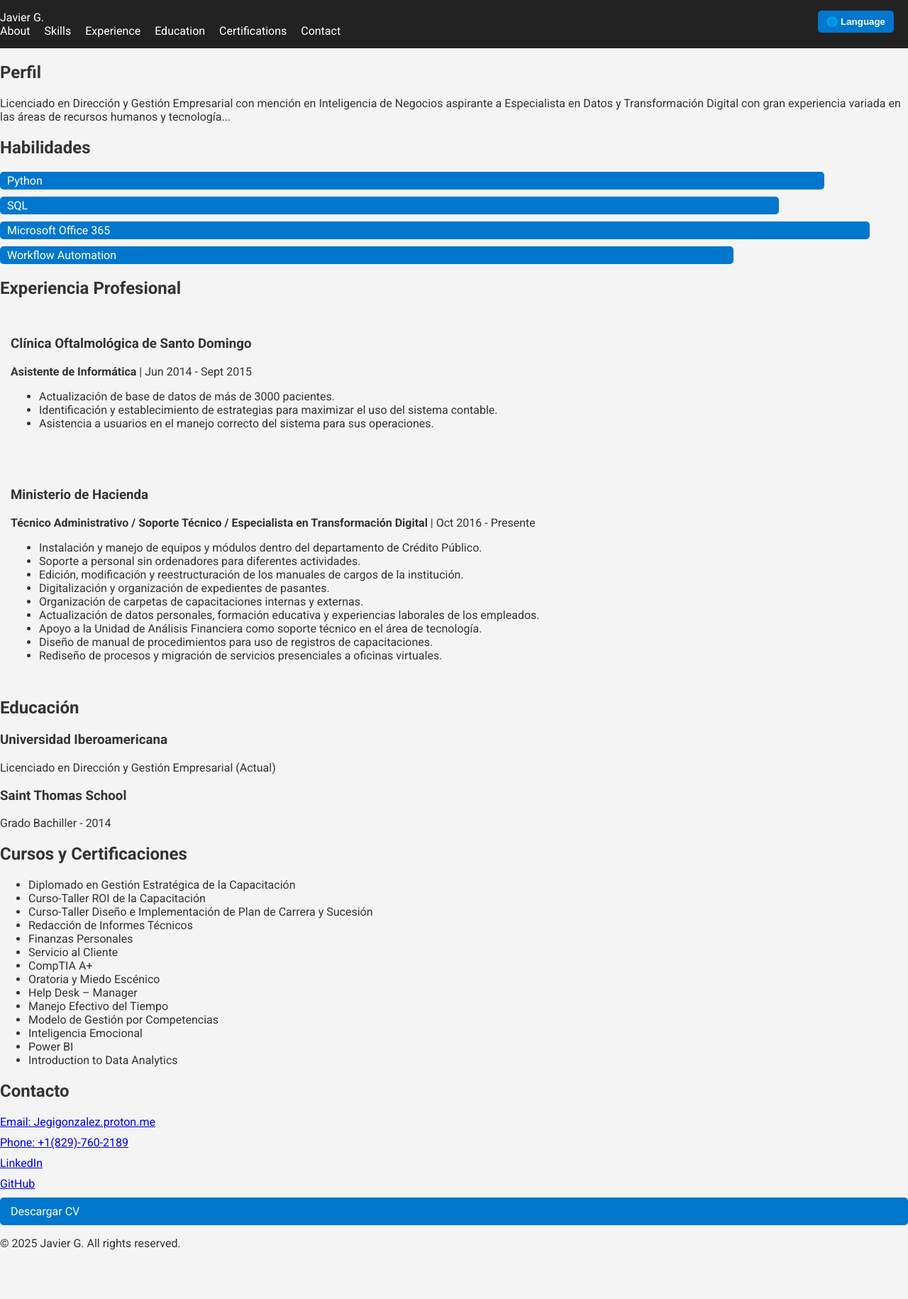
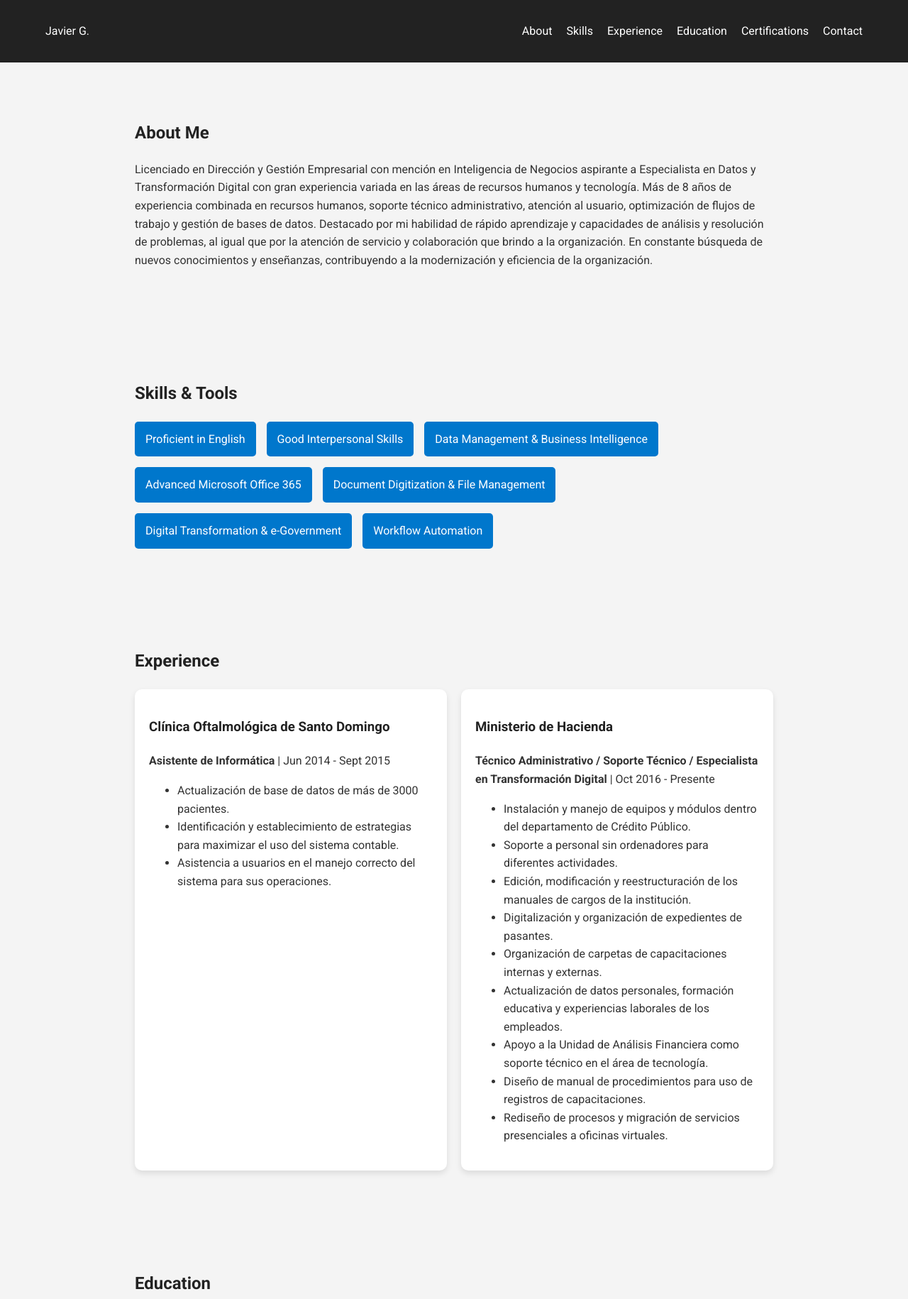
Before and after one commit to JavierEGI/JavierGPortfolio, a plain HTML site: page index.html in a window 1280 px wide. Shown: the top 1830 px of the page at 71% size. Before the commit the page ends 1777 px from the top, so only its background shows below. Drawn offline with Linux system fonts and the light colour scheme.

Commit message:
Revert back

```diff
--- a/index.html
+++ b/index.html
@@ -1,12 +1,13 @@
 
 <!DOCTYPE html>
-<html lang="es">
+<html lang="en">
 <head>
     <meta charset="UTF-8">
     <meta name="viewport" content="width=device-width, initial-scale=1.0">
     <title>Javier G. Portfolio</title>
     <link rel="stylesheet" href="style.css">
     <link href="https://fonts.googleapis.com/css2?family=Roboto:wght@400;700&display=swap" rel="stylesheet">
+    <link rel="stylesheet" href="https://cdnjs.cloudflare.com/ajax/libs/font-awesome/6.5.0/css/all.min.css">
 </head>
 <body>
     <header>
@@ -21,40 +22,31 @@
                 <li><a href="#contact">Contact</a></li>
             </ul>
         </nav>
-<div id="language-selector">
-  <button id="lang-button">🌐 Language</button>
-  <div id="lang-dropdown" class="dropdown-content">
-    <div class="lang-option" data-lang="en">🇺🇸 English</div>
-    <div class="lang-option" data-lang="es">🇪🇸 Español</div>
-    <div class="lang-option" data-lang="zh">🇨🇳 中文</div>
-    <div class="lang-option" data-lang="hi">🇮🇳 हिन्दी</div>
-    <div class="lang-option" data-lang="ar">🇸🇦 العربية</div>
-    <div class="lang-option" data-lang="fr">🇫🇷 Français</div>
-    <div class="lang-option" data-lang="ru">🇷🇺 Русский</div>
-    <div class="lang-option" data-lang="pt">🇵🇹 Português</div>
-    <div class="lang-option" data-lang="de">🇩🇪 Deutsch</div>
-    <div class="lang-option" data-lang="ja">🇯🇵 日本語</div>
-  </div>
-</div>
     </header>
 
     <section id="about">
-<h1>Perfil</h1>
-<p>Licenciado en Dirección y Gestión Empresarial con mención en Inteligencia de Negocios aspirante a Especialista en Datos y Transformación Digital con gran experiencia variada en las áreas de recursos humanos y tecnología...</p>
+        <h1>About Me</h1>
+        <p>Licenciado en Dirección y Gestión Empresarial con mención en Inteligencia de Negocios aspirante a Especialista en Datos y Transformación Digital con gran experiencia variada en las áreas de recursos humanos y tecnología.
+        Más de 8 años de experiencia combinada en recursos humanos, soporte técnico administrativo, atención al usuario, optimización de flujos de trabajo y gestión de bases de datos.
+        Destacado por mi habilidad de rápido aprendizaje y capacidades de análisis y resolución de problemas, al igual que por la atención de servicio y colaboración que brindo a la organización.
+        En constante búsqueda de nuevos conocimientos y enseñanzas, contribuyendo a la modernización y eficiencia de la organización.</p>
     </section>
 
     <section id="skills">
-<h2>Habilidades</h2>
+        <h2>Skills & Tools</h2>
         <div class="skills-container">
-<div class="skill-bar" data-skill="90%">Python</div>
-<div class="skill-bar" data-skill="85%">SQL</div>
-<div class="skill-bar" data-skill="95%">Microsoft Office 365</div>
-<div class="skill-bar" data-skill="80%">Workflow Automation</div>
+            <div class="skill">Proficient in English</div>
+            <div class="skill">Good Interpersonal Skills</div>
+            <div class="skill">Data Management & Business Intelligence</div>
+            <div class="skill">Advanced Microsoft Office 365</div>
+            <div class="skill">Document Digitization & File Management</div>
+            <div class="skill">Digital Transformation & e-Government</div>
+            <div class="skill">Workflow Automation</div>
         </div>
     </section>
 
     <section id="projects">
-<h2>Experiencia Profesional</h2>
+        <h2>Experience</h2>
         <div class="projects-container">
             <div class="project-card">
                 <h3>Clínica Oftalmológica de Santo Domingo</h3>
@@ -84,7 +76,7 @@
     </section>
 
     <section id="education">
-<h2>Educación</h2>
+        <h2>Education</h2>
         <div class="education-item">
             <h3>Universidad Iberoamericana</h3>
             <p>Licenciado en Dirección y Gestión Empresarial (Actual)</p>
@@ -96,7 +88,7 @@
     </section>
 
     <section id="certifications">
-<h2>Cursos y Certificaciones</h2>
+        <h2>Certifications & Courses</h2>
         <ul class="certifications-list">
             <li>Diplomado en Gestión Estratégica de la Capacitación</li>
             <li>Curso-Taller ROI de la Capacitación</li>
@@ -116,69 +108,18 @@
     </section>
 
     <section id="contact">
-<h2>Contacto</h2>
+        <h2>Contact</h2>
         <div class="contact-container">
             <a href="mailto:Jegigonzalez.proton.me">Email: Jegigonzalez.proton.me</a>
             <a href="tel:+18297602189">Phone: +1(829)-760-2189</a>
             <a href="https://www.linkedin.com/in/javieregi/" target="_blank">LinkedIn</a>
             <a href="https://github.com/JavierEGI" target="_blank">GitHub</a>
-<a href="JavierG_CV.pdf" download class="download-cv">Descargar CV</a>
+            <a href="JavierG_CV.pdf" download class="download-cv">Download CV</a>
         </div>
     </section>
 
     <footer>
         <p>&copy; 2025 Javier G. All rights reserved.</p>
     </footer>
-
-<script>
-// Smooth scroll
-document.querySelectorAll('nav a').forEach(anchor => {
-    anchor.addEventListener('click', function(e){
-        e.preventDefault();
-        document.querySelector(this.getAttribute('href')).scrollIntoView({behavior: 'smooth'});
-    });
-});
-
-// Animate skill bars
-const skillBars = document.querySelectorAll('.skill-bar');
-window.addEventListener('scroll', () => {
-    skillBars.forEach(bar => {
-        const rect = bar.getBoundingClientRect();
-        if(rect.top < window.innerHeight - 50){
-            bar.style.width = bar.dataset.skill;
-            bar.style.background = '#0077cc';
-            bar.style.color = '#fff';
-            bar.style.transition = 'width 2s ease-in-out';
-        }
-    });
-});
-
-// Language selector with flags
-const translations = {
-  en: {aboutTitle:"About Me",aboutText:"Business Administration graduate specialized in Business Intelligence...",skillsTitle:"Skills & Tools",projectsTitle:"Experience",educationTitle:"Education",certificationsTitle:"Certifications & Courses",contactTitle:"Contact",downloadCV:"Download CV"},
-  es: {aboutTitle:"Perfil",aboutText:"Licenciado en Dirección y Gestión Empresarial con mención...",skillsTitle:"Habilidades",projectsTitle:"Experiencia Profesional",educationTitle:"Educación",certificationsTitle:"Cursos y Certificaciones",contactTitle:"Contacto",downloadCV:"Descargar CV"},
-  zh:{aboutTitle:"关于我",aboutText:"...",skillsTitle:"技能",projectsTitle:"经验",educationTitle:"教育",certificationsTitle:"认证",contactTitle:"联系",downloadCV:"下载简历"},
-  hi:{aboutTitle:"मेरे बारे में",aboutText:"...",skillsTitle:"कौशल",projectsTitle:"अनुभव",educationTitle:"शिक्षा",certificationsTitle:"प्रमाणपत्र",contactTitle:"संपर्क",downloadCV:"सीवी डाउनलोड करें"},
-  ar:{aboutTitle:"من أنا",aboutText:"...",skillsTitle:"المهارات",projectsTitle:"الخبرة",educationTitle:"التعليم",certificationsTitle:"الشهادات",contactTitle:"اتصال",downloadCV:"تحميل السيرة الذاتية"},
-  fr:{aboutTitle:"À propos",aboutText:"...",skillsTitle:"Compétences",projectsTitle:"Expérience",educationTitle:"Éducation",certificationsTitle:"Certifications",contactTitle:"Contact",downloadCV:"Télécharger CV"},
-  ru:{aboutTitle:"Обо мне",aboutText:"...",skillsTitle:"Навыки",projectsTitle:"Опыт",educationTitle:"Образование",certificationsTitle:"Сертификаты",contactTitle:"Контакт",downloadCV:"Скачать CV"},
-  pt:{aboutTitle:"Sobre Mim",aboutText:"...",skillsTitle:"Habilidades",projectsTitle:"Experiência",educationTitle:"Educação",certificationsTitle:"Certificações",contactTitle:"Contato",downloadCV:"Baixar CV"},
-  de:{aboutTitle:"Über mich",aboutText:"...",skillsTitle:"Fähigkeiten",projectsTitle:"Erfahrung",educationTitle:"Bildung",certificationsTitle:"Zertifikate",contactTitle:"Kontakt",downloadCV:"CV herunterladen"},
-  ja:{aboutTitle:"私について",aboutText:"...",skillsTitle:"スキル",projectsTitle:"経験",educationTitle:"教育",certificationsTitle:"資格",contactTitle:"連絡先",downloadCV:"履歴書をダウンロード"}
-};
-let currentLang='es';
-const elementsToTranslate={aboutTitle:document.querySelector('#about h1'),aboutText:document.querySelector('#about p'),skillsTitle:document.querySelector('#skills h2'),projectsTitle:document.querySelector('#projects h2'),educationTitle:document.querySelector('#education h2'),certificationsTitle:document.querySelector('#certifications h2'),contactTitle:document.querySelector('#contact h2'),downloadCV:document.querySelector('.download-cv')};
-document.querySelectorAll('.lang-option').forEach(option=>{
-  option.addEventListener('click',()=>{
-    const selectedLang=option.getAttribute('data-lang');
-    currentLang=selectedLang;
-    for(let key in elementsToTranslate){
-      if(key==='downloadCV'){elementsToTranslate[key].textContent=translations[selectedLang][key];}
-      else{elementsToTranslate[key].innerText=translations[selectedLang][key];}
-    }
-  });
-});
-</script>
-
 </body>
 </html>
--- a/style.css
+++ b/style.css
@@ -1,21 +1,56 @@
 
-body { font-family: 'Roboto', sans-serif; margin:0; background:#f4f4f4; color:#333; }
-header { background:#222; color:#fff; padding:15px 0; position:sticky; top:0; z-index:10; }
-nav ul { list-style:none; display:flex; gap:20px; margin:0; padding:0; }
-nav ul li a { color:#fff; text-decoration:none; }
-.skills-container { display:flex; flex-direction:column; gap:10px; margin-top:20px; }
-.skill-bar { position:relative; height:25px; border-radius:5px; background:#ddd; line-height:25px; padding-left:10px; overflow:hidden; width:0; }
-.projects-container { display:flex; flex-direction:column; gap:15px; margin-top:20px; }
-.project-card { background:#f4f4f4; border-radius:10px; padding:15px; transition: transform 0.3s ease, box-shadow 0.3s ease; }
-.project-card:hover { transform: translateY(-5px); box-shadow: 0 10px 20px rgba(0,0,0,0.2); cursor:pointer; }
-.contact-container { display:flex; flex-direction:column; gap:10px; margin-top:20px; }
-.download-cv { display:inline-block; padding:10px 15px; background:#0077cc; color:#fff; border-radius:5px; text-decoration:none; }
+body {
+    font-family: 'Roboto', sans-serif;
+    margin: 0;
+    padding: 0;
+    line-height: 1.6;
+    background: #f4f4f4;
+    color: #333;
+    scroll-behavior: smooth;
+}
 
-/* Language dropdown styles */
-#language-selector { position:absolute; top:15px; right:20px; }
-#lang-button { background:#0077cc; color:#fff; border:none; padding:8px 12px; border-radius:5px; cursor:pointer; font-weight:bold; }
-#lang-button:hover { background:#005fa3; }
-.dropdown-content { display:none; position:absolute; right:0; background-color:#f9f9f9; min-width:140px; box-shadow:0px 8px 16px rgba(0,0,0,0.2); border-radius:5px; z-index:100; }
-.lang-option { padding:8px 12px; cursor:pointer; font-size:0.9em; }
-.lang-option:hover { background-color:#0077cc; color:white; }
-#language-selector:hover .dropdown-content { display:block; }
+a { color: #0077cc; text-decoration: none; }
+
+header { background: #222; color: #fff; padding: 15px 0; position: sticky; top: 0; z-index: 1000; }
+
+nav { display: flex; justify-content: space-between; align-items: center; width: 90%; margin: auto; }
+
+nav ul { list-style: none; display: flex; gap: 20px; }
+
+nav ul li a { color: #fff; font-weight: 500; transition: color 0.3s; }
+
+nav ul li a:hover { color: #00aaff; }
+
+section { padding: 60px 20px; max-width: 900px; margin: auto; }
+
+h1,h2,h3 { color: #222; margin-bottom: 20px; }
+
+.skills-container { display: flex; flex-wrap: wrap; gap: 15px; }
+
+.skill { background: #0077cc; color: #fff; padding: 12px 15px; border-radius: 5px; display: flex; align-items: center; gap: 8px; font-weight: 500; }
+
+.projects-container { display: flex; flex-wrap: wrap; gap: 20px; }
+
+.project-card { background: #fff; padding: 20px; border-radius: 10px; flex: 1 1 300px; box-shadow: 0 4px 8px rgba(0,0,0,0.1); transition: transform 0.3s, box-shadow 0.3s; }
+
+.project-card:hover { transform: translateY(-5px); box-shadow: 0 8px 16px rgba(0,0,0,0.2); }
+
+.project-card a { display: inline-block; margin-top: 10px; color: #0077cc; font-weight: 500; }
+
+.education-item { margin-bottom: 20px; }
+
+.certifications-list { list-style: disc inside; padding-left: 0; margin-top: 20px; }
+
+.certifications-list li { margin-bottom: 10px; }
+
+.contact-container { display: flex; flex-direction: column; gap: 15px; }
+
+.contact-container a { display: flex; align-items: center; gap: 10px; font-weight: 500; color: #0077cc; }
+
+.download-cv { display: inline-flex; align-items: center; gap: 8px; background: #0077cc; color: #fff; padding: 10px 15px; border-radius: 5px; text-decoration: none; font-weight: 500; margin-top: 10px; transition: background 0.3s; }
+
+.download-cv:hover { background: #005fa3; }
+
+footer { text-align: center; padding: 20px; background: #222; color: #fff; margin-top: 40px; }
+
+@media (max-width: 768px) { nav ul { flex-direction: column; gap: 10px; } .skills-container, .projects-container { flex-direction: column; } }
```
Lines whose indentation alone changed are shown as unchanged.
